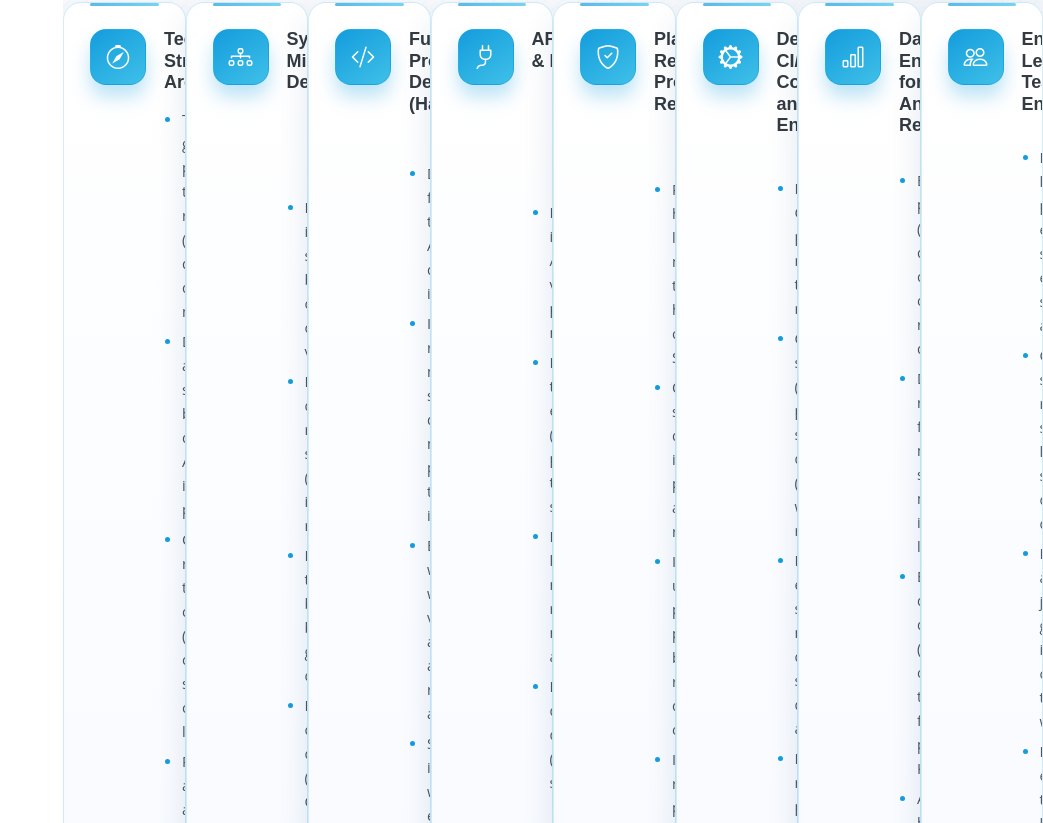
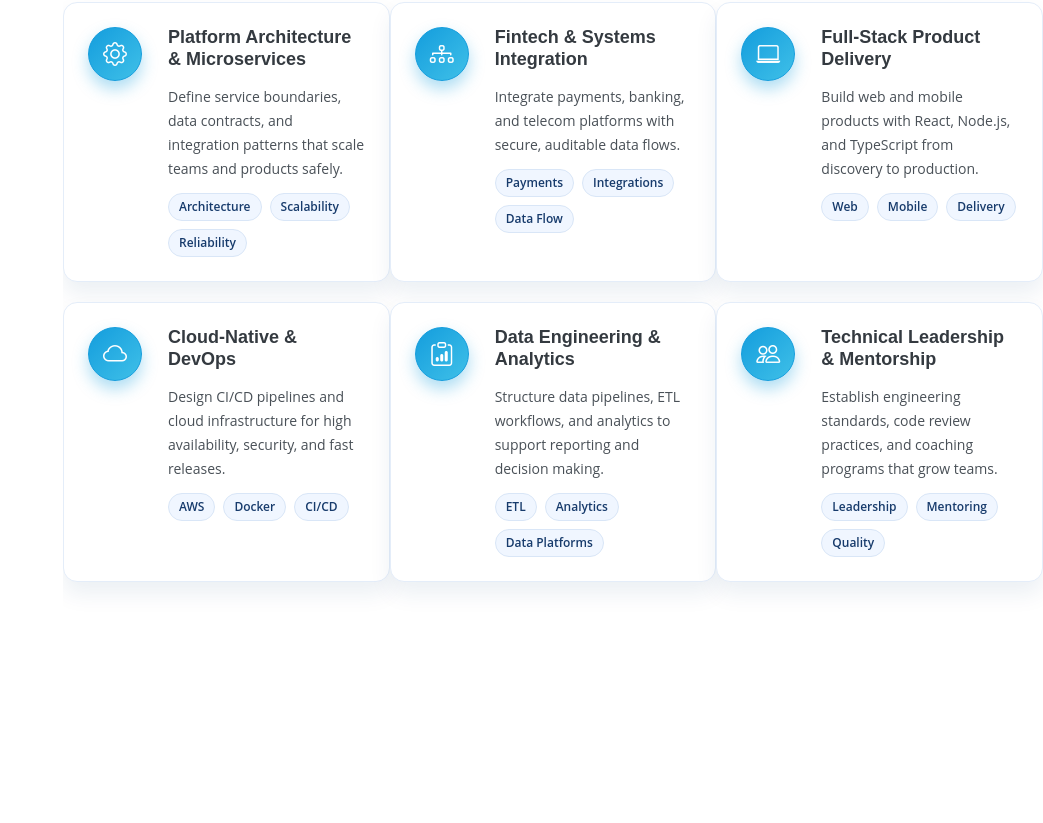
Before and after one commit to Ntezi/ntezi.github.io, a Next.js app: page / in a window 1280 px wide. Shown: the part 10297-11120 px from the top of the page, without its empty margins (237-1280 px from the left). After the commit the page ends 10959 px from the top, so only its background shows below. Built offline with nearby package versions, Linux system fonts and the light colour scheme.

Commit message:
Revert services section to original

```diff
--- a/public/assets/css/style.css
+++ b/public/assets/css/style.css
@@ -787,80 +787,34 @@ section {
 /*--------------------------------------------------------------
 # Services
 --------------------------------------------------------------*/
-.services {
-  position: relative;
-  background:
-    radial-gradient(1200px 500px at 10% -10%, rgba(20, 157, 221, 0.18), transparent 60%),
-    radial-gradient(900px 500px at 90% 0%, rgba(23, 59, 108, 0.12), transparent 55%),
-    #f7f9fc;
-}
-
-.services::before {
-  content: "";
-  position: absolute;
-  inset: 0;
-  background: repeating-linear-gradient(135deg, rgba(20, 157, 221, 0.08) 0 1px, transparent 1px 12px);
-  opacity: 0.4;
-  pointer-events: none;
-}
-
-.services .container {
-  position: relative;
-  z-index: 1;
-}
-
-.services .services-grid {
-  --bs-gutter-x: 24px;
-  --bs-gutter-y: 24px;
-}
-
 .services .icon-box {
-  position: relative;
-  flex: 1;
-  padding: 26px;
-  display: grid;
-  grid-template-columns: 56px 1fr;
-  column-gap: 18px;
-  row-gap: 8px;
-  background: linear-gradient(180deg, #ffffff 0%, #f6f9ff 100%);
-  border: 1px solid rgba(20, 157, 221, 0.18);
-  border-radius: 18px;
-  box-shadow: 0 16px 30px rgba(13, 64, 119, 0.12);
-  transition: transform 0.25s ease, box-shadow 0.25s ease, border-color 0.25s ease;
-  overflow: hidden;
-}
-
-.services .icon-box::after {
-  content: "";
-  position: absolute;
-  left: 26px;
-  right: 26px;
-  top: 0;
-  height: 3px;
-  border-radius: 999px;
-  background: linear-gradient(90deg, #149ddd, #3fc0e8);
-  opacity: 0.7;
+  margin-bottom: 20px;
+  padding: 24px;
+  background: #fff;
+  border: 1px solid #e4edf9;
+  border-radius: 14px;
+  box-shadow: 0 12px 22px rgba(13, 64, 119, 0.08);
+  transition: transform 0.2s ease, box-shadow 0.2s ease, border-color 0.2s ease;
 }
 
 .services .icon-box:hover {
   transform: translateY(-6px);
-  border-color: rgba(20, 157, 221, 0.45);
-  box-shadow: 0 20px 36px rgba(13, 64, 119, 0.18);
+  border-color: #c7dcf8;
+  box-shadow: 0 18px 28px rgba(13, 64, 119, 0.15);
 }
 
 .services .icon {
-  grid-row: 1 / span 3;
-  align-self: start;
+  float: left;
   display: flex;
   align-items: center;
   justify-content: center;
-  width: 56px;
-  height: 56px;
-  background: linear-gradient(145deg, #149ddd, #3fc0e8);
-  border-radius: 16px;
-  transition: transform 0.25s ease, background 0.25s ease, box-shadow 0.25s ease;
-  border: 1px solid rgba(20, 157, 221, 0.4);
-  box-shadow: 0 12px 18px rgba(20, 157, 221, 0.28);
+  width: 54px;
+  height: 54px;
+  background: linear-gradient(135deg, #149ddd, #3fc0e8);
+  border-radius: 50%;
+  transition: 0.5s;
+  border: 1px solid #149ddd;
+  box-shadow: 0 8px 16px rgba(20, 157, 221, 0.35);
 }
 
 .services .icon i {
@@ -871,8 +825,6 @@ section {
 
 .services .icon-box:hover .icon {
   background: #fff;
-  transform: translateY(-2px);
-  box-shadow: 0 10px 18px rgba(13, 64, 119, 0.18);
 }
 
 .services .icon-box:hover .icon i {
@@ -880,9 +832,9 @@ section {
 }
 
 .services .title {
-  grid-column: 2;
+  margin-left: 80px;
   font-weight: 700;
-  margin-bottom: 6px;
+  margin-bottom: 15px;
   font-size: 18px;
 }
 
@@ -895,29 +847,15 @@ section {
 }
 
 .services .description {
-  grid-column: 2;
-  margin: 0 0 10px;
-  padding-left: 18px;
-  list-style: disc;
+  margin-left: 80px;
   line-height: 24px;
-  font-size: 14.5px;
-  color: #4b5563;
-}
-
-.services .description li {
-  margin-bottom: 6px;
-}
-
-.services .description li:last-child {
-  margin-bottom: 0;
-}
-
-.services .description li::marker {
-  color: #149ddd;
+  font-size: 14px;
+  margin-bottom: 12px;
+  color: #495057;
 }
 
 .services .service-tags {
-  grid-column: 2;
+  margin-left: 80px;
   display: flex;
   flex-wrap: wrap;
   gap: 8px;
@@ -928,16 +866,11 @@ section {
   align-items: center;
   padding: 4px 10px;
   border-radius: 999px;
-  background: #edf5ff;
-  border: 1px solid rgba(20, 157, 221, 0.2);
-  color: #0d4a7d;
+  background: #f0f6ff;
+  border: 1px solid #d9e6f7;
+  color: #173b6c;
   font-size: 12px;
   font-weight: 600;
-}
-
-.services .icon-box:hover .service-tag {
-  background: #e3f1ff;
-  border-color: rgba(20, 157, 221, 0.35);
 }
 
 /*--------------------------------------------------------------
--- a/src/components/Service.tsx
+++ b/src/components/Service.tsx
@@ -4,131 +4,71 @@ export function Service() {
             <div className="container">
 
                 <div className="section-title">
-                    <h2>Services I Provide</h2>
+                    <h2>Services</h2>
                     <p>
-                        From technical strategy and architecture to delivery, reliability, and team enablement, I help teams ship systems that scale in production.
+                        Strategic, hands-on services that help teams move from idea to reliable production. I blend architecture, delivery leadership, and engineering execution to build systems that scale.
                     </p>
                 </div>
 
-                <div className="row services-grid">
+                <div className="row">
                     <div className="col-lg-4 col-md-6 icon-box" data-aos="fade-up" data-aos-delay="100">
-                        <div className="icon"><i className="bi bi-compass"></i></div>
-                        <h4 className="title"><a href="#services">Technical Strategy & Architecture</a></h4>
-                        <ul className="description">
-                            <li>Turn business goals into a practical technical roadmap (phased delivery, risks, dependencies, milestones).</li>
-                            <li>Define target architecture: service boundaries, data flows, API contracts, integration patterns.</li>
-                            <li>Choose the right stack for the constraints (on-prem vs cloud, cost, skills, compliance, latency).</li>
-                            <li>Produce actionable artifacts: architecture diagram, ADRs, API spec outline, deployment blueprint, backlog.</li>
-                        </ul>
+                        <div className="icon"><i className="bi bi-gear"></i></div>
+                        <h4 className="title"><a href="#services">Platform Architecture & Microservices</a></h4>
+                        <p className="description">Define service boundaries, data contracts, and integration patterns that scale teams and products safely.</p>
                         <div className="service-tags">
-                            <span className="service-tag">Roadmap</span>
                             <span className="service-tag">Architecture</span>
-                            <span className="service-tag">Stack</span>
+                            <span className="service-tag">Scalability</span>
+                            <span className="service-tag">Reliability</span>
                         </div>
                     </div>
                     <div className="col-lg-4 col-md-6 icon-box" data-aos="fade-up" data-aos-delay="200">
                         <div className="icon"><i className="bi bi-diagram-3"></i></div>
-                        <h4 className="title"><a href="#services">System & Microservices Design</a></h4>
-                        <ul className="description">
-                            <li>Break monoliths into reliable services (domain boundaries, ownership, contracts, versioning).</li>
-                            <li>Design event-driven or request/response systems (queues/streams, idempotency, retries).</li>
-                            <li>Build for failure: timeouts, circuit breakers, backpressure, graceful degradation.</li>
-                            <li>Establish consistency and data patterns (outbox, saga, CDC, caching).</li>
-                        </ul>
+                        <h4 className="title"><a href="#services">Fintech & Systems Integration</a></h4>
+                        <p className="description">Integrate payments, banking, and telecom platforms with secure, auditable data flows.</p>
                         <div className="service-tags">
-                            <span className="service-tag">Microservices</span>
-                            <span className="service-tag">Resilience</span>
-                            <span className="service-tag">Event Driven</span>
+                            <span className="service-tag">Payments</span>
+                            <span className="service-tag">Integrations</span>
+                            <span className="service-tag">Data Flow</span>
                         </div>
                     </div>
                     <div className="col-lg-4 col-md-6 icon-box" data-aos="fade-up" data-aos-delay="300">
-                        <div className="icon"><i className="bi bi-code-slash"></i></div>
-                        <h4 className="title"><a href="#services">Full-Stack Product Delivery (Hands-on)</a></h4>
-                        <ul className="description">
-                            <li>Deliver features end-to-end: UI + API + database + infrastructure.</li>
-                            <li>Implement robust data management: schema design, migrations, performance tuning, indexing.</li>
-                            <li>Build real-world workflows: validation, approvals, audit trails, role-based access.</li>
-                            <li>Ship iteratively with clean engineering practices (tests, code reviews, standards).</li>
-                        </ul>
+                        <div className="icon"><i className="bi bi-laptop"></i></div>
+                        <h4 className="title"><a href="#services">Full-Stack Product Delivery</a></h4>
+                        <p className="description">Build web and mobile products with React, Node.js, and TypeScript from discovery to production.</p>
                         <div className="service-tags">
-                            <span className="service-tag">Full Stack</span>
-                            <span className="service-tag">Workflows</span>
-                            <span className="service-tag">Quality</span>
+                            <span className="service-tag">Web</span>
+                            <span className="service-tag">Mobile</span>
+                            <span className="service-tag">Delivery</span>
                         </div>
                     </div>
                     <div className="col-lg-4 col-md-6 icon-box" data-aos="fade-up" data-aos-delay="100">
-                        <div className="icon"><i className="bi bi-plug"></i></div>
-                        <h4 className="title"><a href="#services">API Engineering & Integrations</a></h4>
-                        <ul className="description">
-                            <li>Design and implement clean APIs (REST, versioning, pagination, error models).</li>
-                            <li>Integrate with third-party and enterprise systems (banking, telco, payments, tax/EBM-like systems).</li>
-                            <li>Build integration layers: adapters, mapping, reconciliation, monitoring, and alerting.</li>
-                            <li>Produce high-quality API documentation (Swagger/Postman-style).</li>
-                        </ul>
+                        <div className="icon"><i className="bi bi-cloud"></i></div>
+                        <h4 className="title"><a href="#services">Cloud-Native & DevOps</a></h4>
+                        <p className="description">Design CI/CD pipelines and cloud infrastructure for high availability, security, and fast releases.</p>
                         <div className="service-tags">
-                            <span className="service-tag">APIs</span>
-                            <span className="service-tag">Integrations</span>
-                            <span className="service-tag">Documentation</span>
+                            <span className="service-tag">AWS</span>
+                            <span className="service-tag">Docker</span>
+                            <span className="service-tag">CI/CD</span>
                         </div>
                     </div>
                     <div className="col-lg-4 col-md-6 icon-box" data-aos="fade-up" data-aos-delay="200">
-                        <div className="icon"><i className="bi bi-shield-check"></i></div>
-                        <h4 className="title"><a href="#services">Platform Reliability & Production Readiness</a></h4>
-                        <ul className="description">
-                            <li>Production hardening: logging, metrics, tracing, health checks, SLAs/SLOs.</li>
-                            <li>Observability setup and dashboards; incident playbooks and on-call readiness.</li>
-                            <li>Improve uptime and performance: profiling, bottleneck removal, query optimization.</li>
-                            <li>Introduce reliability patterns: rate limits, retries, idempotency, safe rollouts.</li>
-                        </ul>
+                        <div className="icon"><i className="bi bi-clipboard-data"></i></div>
+                        <h4 className="title"><a href="#services">Data Engineering & Analytics</a></h4>
+                        <p className="description">Structure data pipelines, ETL workflows, and analytics to support reporting and decision making.</p>
                         <div className="service-tags">
-                            <span className="service-tag">Reliability</span>
-                            <span className="service-tag">Observability</span>
-                            <span className="service-tag">Performance</span>
+                            <span className="service-tag">ETL</span>
+                            <span className="service-tag">Analytics</span>
+                            <span className="service-tag">Data Platforms</span>
                         </div>
                     </div>
                     <div className="col-lg-4 col-md-6 icon-box" data-aos="fade-up" data-aos-delay="300">
-                        <div className="icon"><i className="bi bi-gear-wide-connected"></i></div>
-                        <h4 className="title"><a href="#services">DevOps, CI/CD, Containers, and Release Engineering</a></h4>
-                        <ul className="description">
-                            <li>Implement CI/CD pipelines to reduce lead time and release risk.</li>
-                            <li>Containerize services (Docker) and prepare for scalable deployments (Kubernetes where relevant).</li>
-                            <li>Improve environments: secrets management, config strategy, deployment automation.</li>
-                            <li>Establish release practices: feature flags, canary/blue-green, rollback strategy.</li>
-                        </ul>
-                        <div className="service-tags">
-                            <span className="service-tag">CI/CD</span>
-                            <span className="service-tag">Containers</span>
-                            <span className="service-tag">Release</span>
-                        </div>
-                    </div>
-                    <div className="col-lg-4 col-md-6 icon-box" data-aos="fade-up" data-aos-delay="100">
-                        <div className="icon"><i className="bi bi-bar-chart"></i></div>
-                        <h4 className="title"><a href="#services">Data Engineering for Analytics & Reporting</a></h4>
-                        <ul className="description">
-                            <li>Build data pipelines (ETL/ELT), data quality checks, and operational reporting datasets.</li>
-                            <li>Design reporting-friendly models (star schemas, marts, incremental loads).</li>
-                            <li>Enable decision dashboards (e.g., finance ops, transaction flows, performance KPIs).</li>
-                            <li>Automate backups, retention, and recovery processes for business continuity.</li>
-                        </ul>
-                        <div className="service-tags">
-                            <span className="service-tag">Data Pipelines</span>
-                            <span className="service-tag">Analytics</span>
-                            <span className="service-tag">Reporting</span>
-                        </div>
-                    </div>
-                    <div className="col-lg-4 col-md-6 icon-box" data-aos="fade-up" data-aos-delay="200">
                         <div className="icon"><i className="bi bi-people"></i></div>
-                        <h4 className="title"><a href="#services">Engineering Leadership & Team Enablement</a></h4>
-                        <ul className="description">
-                            <li>Delivery leadership: planning, estimation, sprint execution, stakeholder alignment.</li>
-                            <li>Code quality systems: review standards, linting, testing strategy, definition of done.</li>
-                            <li>Mentoring and upskilling: junior-to-mid growth plans, interview coaching, technical workshops.</li>
-                            <li>Improve execution through lightweight process improvements (Agile done right, not heavy).</li>
-                        </ul>
+                        <h4 className="title"><a href="#services">Technical Leadership & Mentorship</a></h4>
+                        <p className="description">Establish engineering standards, code review practices, and coaching programs that grow teams.</p>
                         <div className="service-tags">
                             <span className="service-tag">Leadership</span>
-                            <span className="service-tag">Mentorship</span>
-                            <span className="service-tag">Process</span>
+                            <span className="service-tag">Mentoring</span>
+                            <span className="service-tag">Quality</span>
                         </div>
                     </div>
                 </div>
```
